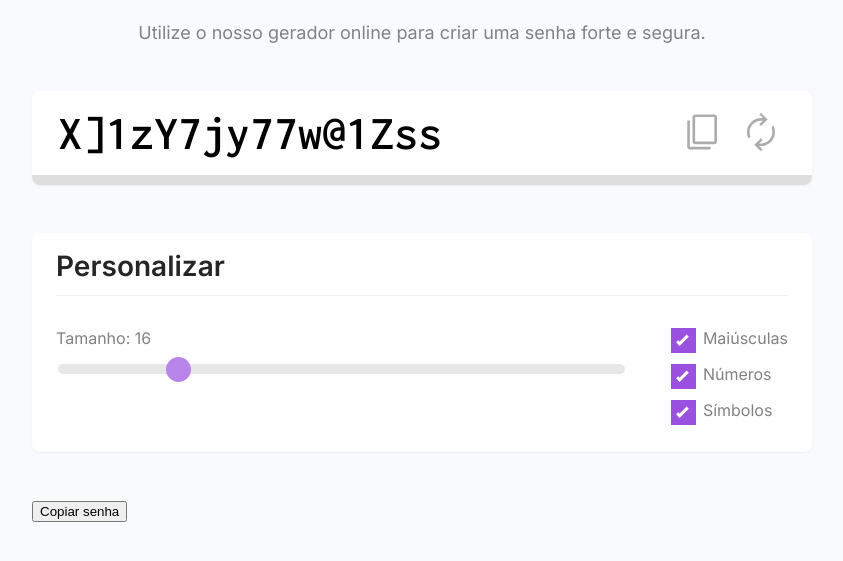
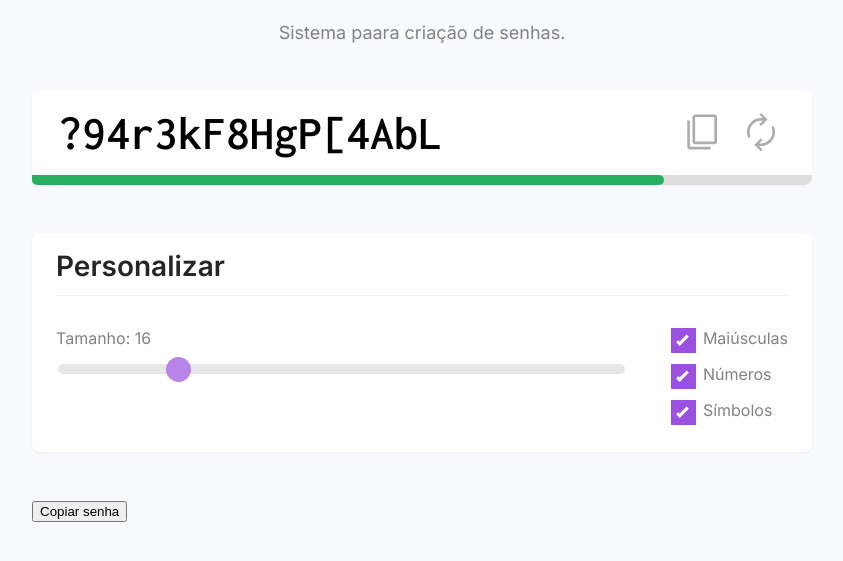
Before and after one commit to FelipeGadelha18/Gerador-De-Senha, a plain HTML site: page index.html in a window 1280 px wide. Both pictures are taken after a click on the button 979 px from the left and 206 px from the top of the page. Shown: the part 73-634 px from the top of the page, without its empty margins (218-1061 px from the left). Drawn offline with Linux system fonts and the light colour scheme; files that its build step writes are made by us from their sources.

Commit message:
Finalizando o sistema de criação de senhas.

```diff
--- a/index.html
+++ b/index.html
@@ -21,7 +21,7 @@
       <section class="hero">
         <h1 class="title">Gerador de senha</h1>
         <p class="subtitle">
-          Utilize o nosso gerador online para criar uma senha forte e segura.
+          Sistema paara criação de senhas.
         </p>
       </section>
 
@@ -40,7 +40,7 @@
           </div>
         </div>
         <div class="security-indicator">
-          <div id="security-indicator-bar" class="bar" style="width: 90%"></div>
+          <div id="security-indicator-bar" class="bar"></div>
         </div>
       </section>
 
@@ -79,16 +79,39 @@
         </div>
       </section>
 
-      <button id="copy-2">Copiar senha</button>
+      <div class="submit">
+        <button id="copy-2">Copiar senha</button>
+      </div>
     </main>
     <script>
       const inputEl = document.querySelector("#password")
+      const upperCaseCheckEl = document.querySelector("#uppercase-check")
+      const numberCheckEl = document.querySelector("#number-check")
+      const symbolCheckEl = document.querySelector("#symbol-check")
+      const securityIndicatorBarEl = document.querySelector(
+        "#security-indicator-bar"
+      )
 
       let passwordLength = 16
 
       function generatePassword() {
-        const chars =
-          "abcdefghjkmnpqrstuvwxyzABCDEFGHJKLMNPQRSTUVWXYZ123456789?!@&*()[]"
+        let chars = "abcdefghjkmnpqrstuvwxyz"
+
+        const upperCaseChars = "ABCDEFGHJKLMNPQRSTUVWXYZ"
+        const numberChars = "123456789"
+        const symbolChars = "?!@&*()[]"
+
+        if (upperCaseCheckEl.checked) {
+          chars += upperCaseChars
+        }
+
+        if (numberCheckEl.checked) {
+          chars += numberChars
+        }
+
+        if (symbolCheckEl.checked) {
+          chars += symbolChars
+        }
 
         let password = ""
 
@@ -98,6 +121,60 @@
         }
 
         inputEl.value = password
+
+        calculateQuality()
+        calculateFontSize()
+      }
+
+      function calculateQuality() {
+        const percent = Math.round(
+          (passwordLength / 64) * 25 +
+            (upperCaseCheckEl.checked ? 15 : 0) +
+            (numberCheckEl.checked ? 25 : 0) +
+            (symbolCheckEl.checked ? 35 : 0)
+        )
+
+        securityIndicatorBarEl.style.width = `${percent}%`
+
+        if (percent > 69) {
+          securityIndicatorBarEl.classList.remove("critical")
+          securityIndicatorBarEl.classList.remove("warning")
+          securityIndicatorBarEl.classList.add("safe")
+        } else if (percent > 50) {
+          securityIndicatorBarEl.classList.remove("critical")
+          securityIndicatorBarEl.classList.add("warning")
+          securityIndicatorBarEl.classList.remove("safe")
+        } else {
+          securityIndicatorBarEl.classList.add("critical")
+          securityIndicatorBarEl.classList.remove("warning")
+          securityIndicatorBarEl.classList.remove("safe")
+        }
+
+        if (percent >= 100) {
+          securityIndicatorBarEl.classList.add("completed")
+        } else {
+          securityIndicatorBarEl.classList.remove("completed")
+        }
+      }
+
+      function calculateFontSize() {
+        if (passwordLength > 45) {
+          inputEl.classList.remove("font-sm")
+          inputEl.classList.remove("font-xs")
+          inputEl.classList.add("font-xxs")
+        } else if (passwordLength > 32) {
+          inputEl.classList.remove("font-sm")
+          inputEl.classList.add("font-xs")
+          inputEl.classList.remove("font-xxs")
+        } else if (passwordLength > 22) {
+          inputEl.classList.add("font-sm")
+          inputEl.classList.remove("font-xs")
+          inputEl.classList.remove("font-xxs")
+        } else {
+          inputEl.classList.remove("font-sm")
+          inputEl.classList.remove("font-xs")
+          inputEl.classList.remove("font-xxs")
+        }
       }
 
       function copy() {
@@ -107,11 +184,19 @@
       const passwordLengthEl = document.querySelector("#password-length")
       passwordLengthEl.addEventListener("input", function () {
         passwordLength = passwordLengthEl.value
+        document.querySelector("#password-length-text").innerText =
+          passwordLength
         generatePassword()
       })
+      upperCaseCheckEl.addEventListener("click", generatePassword)
+      numberCheckEl.addEventListener("click", generatePassword)
+      symbolCheckEl.addEventListener("click", generatePassword)
 
       document.querySelector("#copy-1").addEventListener("click", copy)
       document.querySelector("#copy-2").addEventListener("click", copy)
+      document
+        .querySelector("#renew")
+        .addEventListener("click", generatePassword)
 
       generatePassword()
     </script>
```
